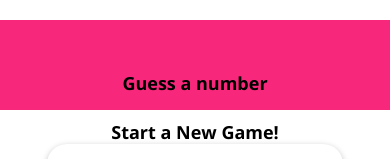
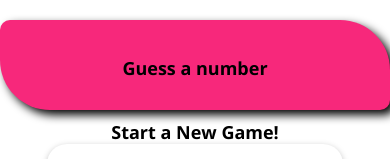
Before and after one commit to RauliYoung/reactNative, a React Native app in the folder guess-number-app/: screen / in a window 390 px wide. Shown: the top 159 px of the page. Built offline with nearby package versions, Linux system fonts and the light colour scheme.

Commit message:
added bold text style

```diff
--- a/guess-number-app/components/Header.js
+++ b/guess-number-app/components/Header.js
@@ -5,7 +5,7 @@ import TitleText from "./TitleText";
 const Header = (props) => {
   return (
     <View style={styles.header}>
-      <TitleText>{props.title}</TitleText>
+      <TitleText style={styles.text}>{props.title}</TitleText>
     </View>
   );
 };
@@ -14,11 +14,25 @@ const styles = StyleSheet.create({
   header: {
     width: "100%",
     height: 90,
-    paddingTop: 36,
+    paddingTop: 5,
     marginTop: 20,
     backgroundColor: "#f7287b",
     alignItems: "center",
     justifyContent: "center",
+    borderBottomStartRadius: 50,
+    borderTopLeftRadius: 10,
+    borderBottomEndRadius: 10,
+    borderTopEndRadius: 50,
+    shadowRadius: 10,
+    shadowOffset: { width: 5, height: 5 },
+    shadowOpacity: 50,
+  },
+  text: {
+    textAlign: "center",
+    fontSize: 30,
+    textShadowColor: "#E91E63",
+    textShadowOffset: { width: 1, height: 4 },
+    textShadowRadius: 5,
   },
 });
 
--- a/guess-number-app/screens/GameOverScreen.js
+++ b/guess-number-app/screens/GameOverScreen.js
@@ -1,5 +1,6 @@
 import React from "react";
-import { View, Image, StyleSheet, Button } from "react-native";
+import { View, Image, StyleSheet, Button, Text } from "react-native";
+import Colors from "../constants/colors";
 
 import BodyText from "../components/BodyText";
 import TitleText from "../components/TitleText";
@@ -15,8 +16,11 @@ const GameOverScreen = (props) => {
           resizeMode="cover"
         />
       </View>
-      <BodyText>Number of rounds: {props.roundsNumber}</BodyText>
-      <BodyText>Number was: {props.userNumber}</BodyText>
+      <BodyText>
+        Number of rounds:{" "}
+        <Text style={styles.numbers}>{props.roundsNumber}</Text> Number was:{" "}
+        <Text style={styles.numbers}>{props.userNumber}</Text>
+      </BodyText>
       <Button title="New Game" onPress={props.onRestart} />
     </View>
   );
@@ -41,6 +45,10 @@ const styles = StyleSheet.create({
     width: "100%",
     height: "100%",
   },
+  numbers: {
+    color: Colors.primary,
+    fontFamily: "open-sans-bold",
+  },
 });
 
 export default GameOverScreen;
```
